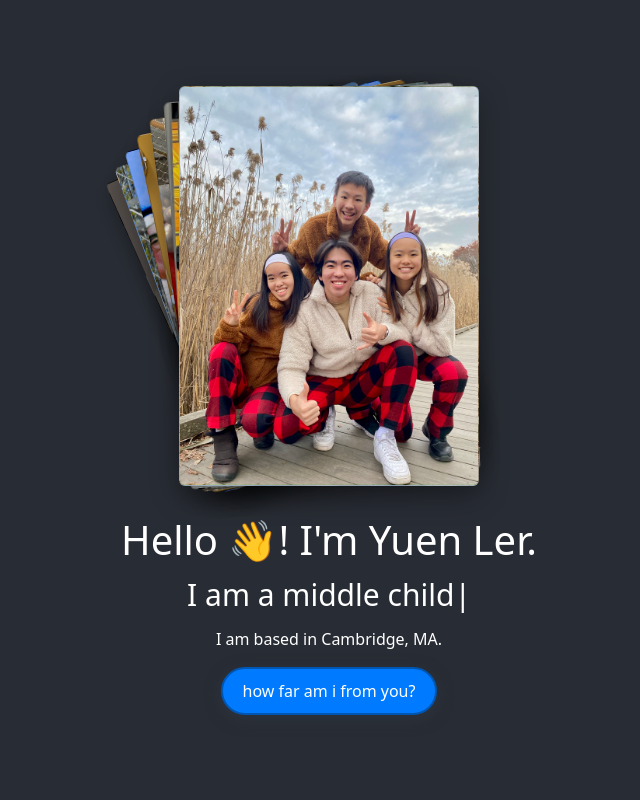
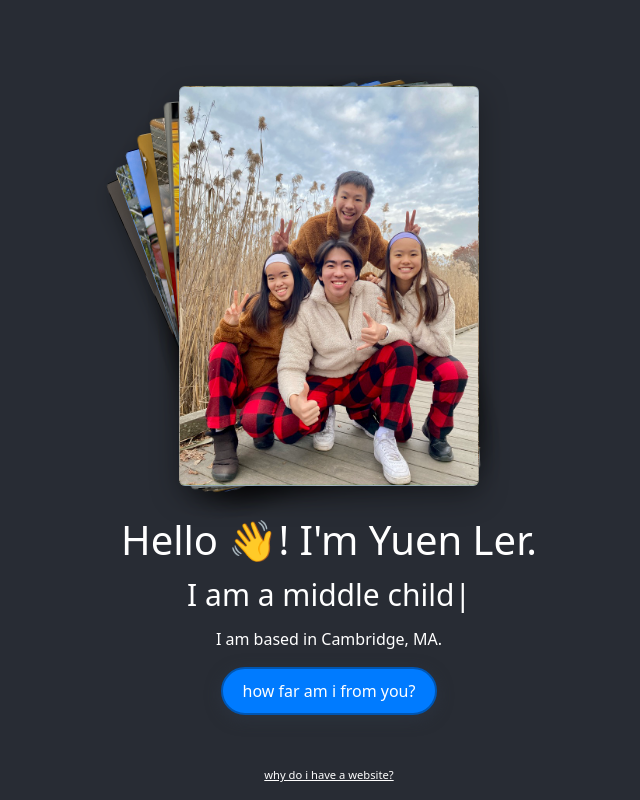
Before and after one commit to yuenler/yuenler.github.io, a React (Create React App) app: page / in a window 1280 px wide. Shown: the whole page, without its empty margins (311-951 px from the left). Built offline with nearby package versions, Linux system fonts and the light colour scheme.

Commit message:
detect scroll attempt

```diff
--- a/src/App.js
+++ b/src/App.js
@@ -16,6 +16,7 @@ import DistanceCalculator from './DistanceCalculator';
 import 'bootstrap/dist/css/bootstrap.min.css';
 import 'bootstrap/dist/js/bootstrap.bundle.min';
 import Alert from 'react-bootstrap/Alert';
+import Modal from 'react-bootstrap/Modal';
 
 import { useSprings, animated } from '@react-spring/web';
 import { useGesture } from '@use-gesture/react';
@@ -69,6 +70,7 @@ function App() {
   const [showAlert, setShowAlert] = useState(false);
   // State to ensure alert is shown only once
   const [alertShownOnce, setAlertShownOnce] = useState(false);
+  const [showModal, setShowModal] = useState(false);
 
 
   const [springs, api] = useSprings(cards.length, index => ({
@@ -165,6 +167,24 @@ function App() {
   // };
 
   useEffect(() => {
+    const handleScrollAttempt = () => {
+      if (!alertShownOnce) {
+        setAlertShownOnce(true);
+        setShowAlert(true);
+        setTimeout(() => {
+          setShowAlert(false);
+        }, 4000);
+      }
+    };
+
+    window.addEventListener("wheel", handleScrollAttempt);
+
+    return () => {
+      window.removeEventListener("wheel", handleScrollAttempt);
+    };
+  }, [alertShownOnce]);
+
+  useEffect(() => {
 
     const handleKeyPress = (event) => {
       if (event.keyCode === 39 || event.keyCode === 13 || event.keyCode === 32) { // Right arrow or Enter key or Spacebar
@@ -216,7 +236,7 @@ function App() {
     return () => {
       document.removeEventListener('keydown', handleKeyPress);
     };
-  }, [alertShownOnce]);
+  }, [alertShownOnce, api, cards.length]);
 
 
   useEffect(() => {
@@ -316,10 +336,39 @@ function App() {
 
             variant="info"
           >
-            Try dragging the card away to see my other pictures!
+            Try dragging the cards to see my other pictures!
           </Alert>
         </div>
+        <p
+          style={{
+            fontSize: '0.7rem',
+            position: 'absolute',
+            bottom: 0,
+            textDecorationLine: 'underline',
+            cursor: 'pointer'
+          }}
+          onClick={() => { setShowModal(true); }}
+        >why do i have a website?</p>
       </header >
+      <Modal
+        show={showModal}
+        onHide={() => setShowModal(false)}
+        size="lg"
+        aria-labelledby="contained-modal-title-vcenter"
+        centered
+      >
+        <Modal.Header closeButton>
+          <Modal.Title>Why do I have a website?</Modal.Title>
+        </Modal.Header>
+        <Modal.Body>
+          <p>
+            I genuinely do not know, but hopefully you found what you were looking for.
+            If you want to contact me,
+            you can <a href="mailto:yuenlerchow@college.harvard.edu">email me</a> or DM
+            me on <a href="https://www.linkedin.com/in/yuenler/">Linkedin</a>. Also here's my <a href="https://docs.google.com/document/d/e/2PACX-1vROVaHFw7SYKHYthJJXxSv4QumRTgY4nsAb6YGDGmdSqkqvu6c3dkkScQHx1oofALhNBTnON3n_frem/pub">resume</a> if you wanna stare at it.
+          </p>
+        </Modal.Body>
+      </Modal>
       {/* <div ref={scrollRef}>
         <LearnMore />
       </div> */}
```
